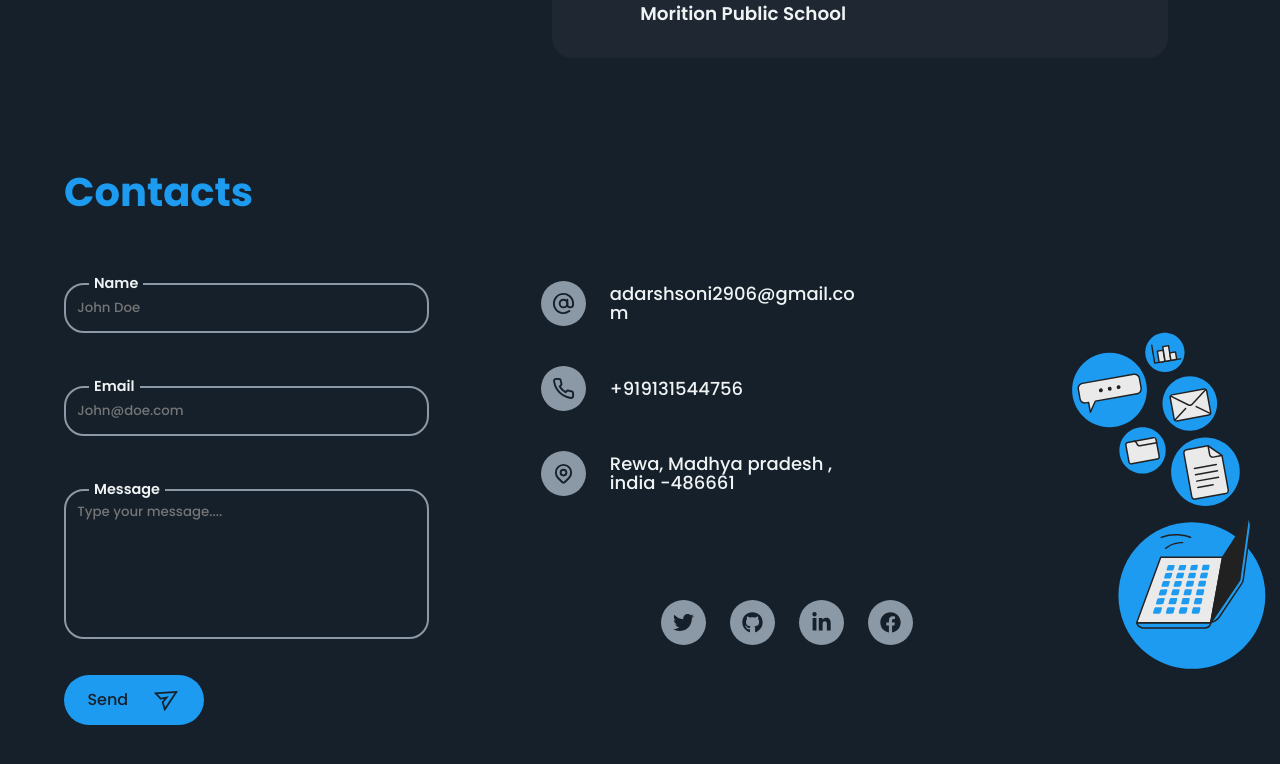
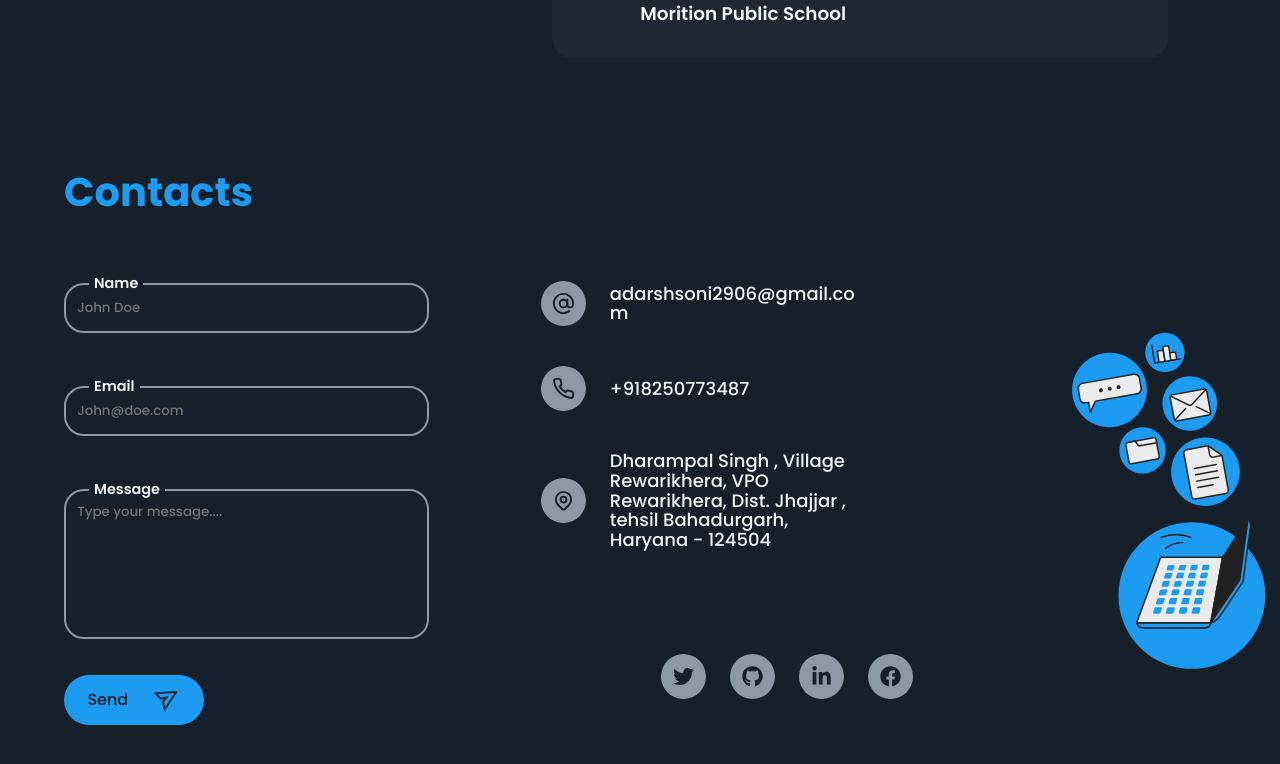
Before and after one commit to himanshu2502/portfolio, a React (Create React App) app: page / in a window 1280 px wide. Shown: the part 4028-4792 px from the top of the page. Built offline with nearby package versions, Linux system fonts and the light colour scheme; a web font is replaced by a local one.

Commit message:
Update contactsData.js

```diff
--- a/src/data/contactsData.js
+++ b/src/data/contactsData.js
@@ -1,7 +1,7 @@
 export const contactsData = {
     email: 'adarshsoni2906@gmail.com',
-    phone: '+919131544756',
-    address: 'Rewa, Madhya pradesh , india -486661',
+    phone: '+918250773487',
+    address: 'Dharampal Singh , Village Rewarikhera, VPO Rewarikhera, Dist. Jhajjar , tehsil Bahadurgarh, Haryana - 124504',
 
     sheetAPI: ''
 }
```
